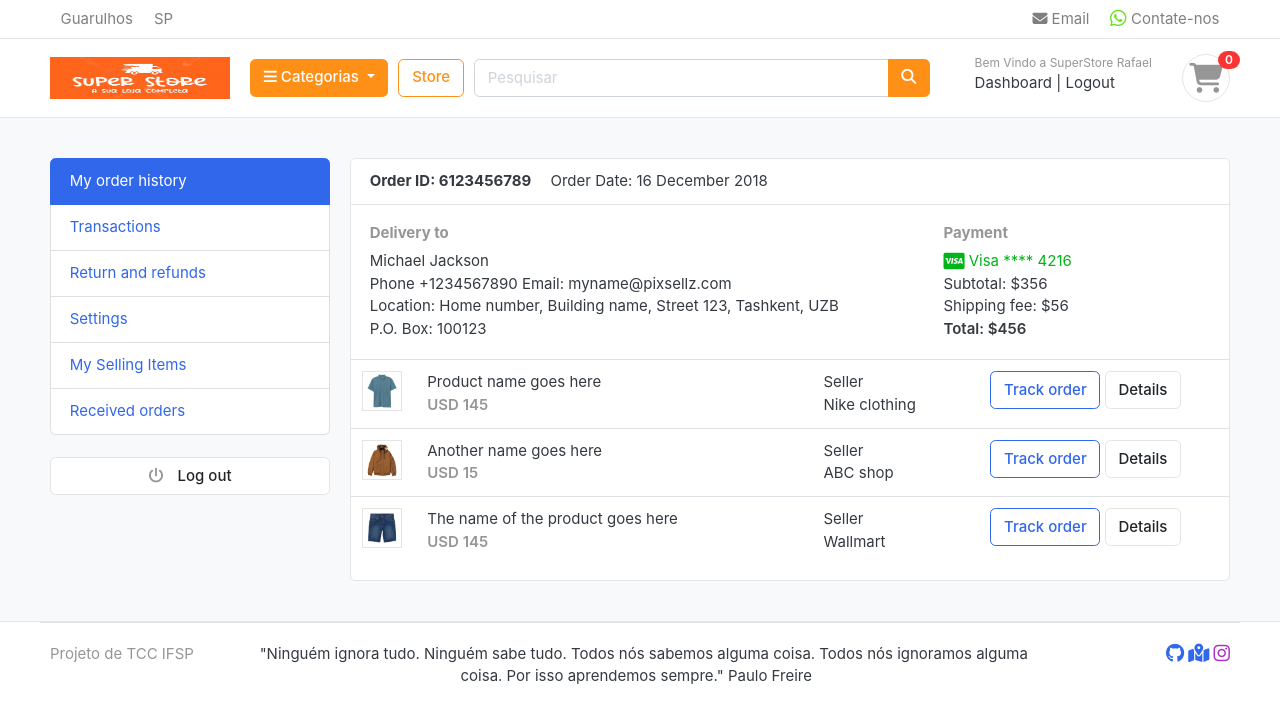
After one commit to RafaelMaldivas/SuperStore, a Django app: page /accounts/ in a window 1280 px wide. The commit adds this page. Shown: the top 723 px of the page. Run offline with Django 4.2, Linux system fonts and the light colour scheme; a user stored in the database is signed in; data comes from the database, SQL or seed files in the repository; both versions use the stored data as it was after the commit; some libraries are stand-ins or nearby versions; some web fonts are replaced.

Commit message:
Dashboard template include

```diff
--- a/accounts/urls.py
+++ b/accounts/urls.py
@@ -5,5 +5,7 @@ urlpatterns = [
     path('register/', views.register, name='register'),
     path('login/', views.login, name='login'),
     path('logout/', views.logout, name='logout'),
+    path('dashboard/', views.dashboard, name='dashboard'),
+     path('', views.dashboard, name='dashboard'),
     path('activate/<uidb64>/<token>/', views.activate, name='activate' ),
 ]
--- a/accounts/views.py
+++ b/accounts/views.py
@@ -59,7 +59,7 @@ def login(request):
         if user is not None:
             auth.login(request, user)
             messages.success(request, 'Você está logado!')
-            return redirect('home')
+            return redirect('dashboard')
         else:
             messages.error(request, 'Erro ao logar, verifique suas credenciais')
             return redirect('login')
@@ -89,3 +89,8 @@ def activate(request, uidb64, token):
     else:
         messages.error(request, 'Link de ativação inválido')
         return redirect('register')
+
+
+@login_required(login_url='login')
+def dashboard(request):
+    return render(request, 'accounts/dashboard.html')
--- /dev/null
+++ b/templates/accounts/dashboard.html
@@ -0,0 +1,104 @@
+{% extends 'base.html' %}
+{% load static %}
+
+{% block content %}
+
+<!-- ========================= SECTION CONTENT ========================= -->
+<section class="section-conten padding-y bg">
+{% include 'includes/alerts.html' %}
+    <div class="container">
+        <div class="row">
+            <aside class="col-md-3">
+                <!--   SIDEBAR   -->
+                <ul class="list-group">
+                    <a class="list-group-item active" href="#"> My order history </a>
+                    <a class="list-group-item" href="#"> Transactions </a>
+                    <a class="list-group-item" href="#"> Return and refunds </a>
+                    <a class="list-group-item" href="#">Settings </a>
+                    <a class="list-group-item" href="#"> My Selling Items </a>
+                    <a class="list-group-item" href="#"> Received orders </a>
+                </ul>
+                <br>
+                <a class="btn btn-light btn-block" href="{% url 'logout' %}"> <i class="fa fa-power-off"></i> <span class="text">Log
+                        out</span> </a>
+                <!--   SIDEBAR .//END   -->
+            </aside>
+            <main class="col-md-9">
+                <article class="card">
+                    <header class="card-header">
+                        <strong class="d-inline-block mr-3">Order ID: 6123456789</strong>
+                        <span>Order Date: 16 December 2018</span>
+                    </header>
+                    <div class="card-body">
+                        <div class="row">
+                            <div class="col-md-8">
+                                <h6 class="text-muted">Delivery to</h6>
+                                <p>Michael Jackson <br>
+                                    Phone +1234567890 Email: myname@pixsellz.com <br>
+                                    Location: Home number, Building name, Street 123, Tashkent, UZB <br>
+                                    P.O. Box: 100123
+                                </p>
+                            </div>
+                            <div class="col-md-4">
+                                <h6 class="text-muted">Payment</h6>
+                                <span class="text-success">
+                                    <i class="fab fa-lg fa-cc-visa"></i>
+                                    Visa **** 4216
+                                </span>
+                                <p>Subtotal: $356 <br>
+                                    Shipping fee: $56 <br>
+                                    <span class="b">Total: $456 </span>
+                                </p>
+                            </div>
+                        </div> <!-- row.// -->
+                    </div> <!-- card-body .// -->
+                    <div class="table-responsive">
+                        <table class="table table-hover">
+                            <tr>
+                                <td width="65">
+                                    <img src="../images/items/1.jpg" class="img-xs border">
+                                </td>
+                                <td>
+                                    <p class="title mb-0">Product name goes here </p>
+                                    <var class="price text-muted">USD 145</var>
+                                </td>
+                                <td> Seller <br> Nike clothing </td>
+                                <td width="250"> <a href="#" class="btn btn-outline-primary">Track order</a> <a href="#"
+                                        class="btn btn-light"> Details </a> </td>
+                            </tr>
+                            <tr>
+                                <td>
+                                    <img src="../images/items/2.jpg" class="img-xs border">
+                                </td>
+                                <td>
+                                    <p class="title mb-0">Another name goes here </p>
+                                    <var class="price text-muted">USD 15</var>
+                                </td>
+                                <td> Seller <br> ABC shop </td>
+                                <td> <a href="#" class="btn btn-outline-primary">Track order</a> <a href="#"
+                                        class="btn btn-light"> Details </a> </td>
+                            </tr>
+                            <tr>
+                                <td>
+                                    <img src="../images/items/3.jpg" class="img-xs border">
+                                </td>
+                                <td>
+                                    <p class="title mb-0">The name of the product goes here </p>
+                                    <var class="price text-muted">USD 145</var>
+                                </td>
+                                <td> Seller <br> Wallmart </td>
+                                <td> <a href="#" class="btn btn-outline-primary">Track order</a> <a href="#"
+                                        class="btn btn-light"> Details </a> </td>
+                            </tr>
+                        </table>
+                    </div> <!-- table-responsive .end// -->
+                </article> <!-- order-group.// -->
+            </main>
+        </div> <!-- row.// -->
+    </div>
+
+
+</section>
+<!-- ========================= SECTION CONTENT END// ========================= -->
+
+{% endblock %}
--- a/templates/includes/nav.html
+++ b/templates/includes/nav.html
@@ -69,7 +69,7 @@
                         <div class="widget-header">
                             <small class="title text-muted">Bem Vindo a SuperStore {{ user.primeiro_nome }}</small>
                             <div>
-                                <a href="#">Dashboard</a> <span class="dark-transp"> | </span>
+                                <a href="{% url 'dashboard' %}">Dashboard</a> <span class="dark-transp"> | </span>
                                 <a href="{% url 'logout' %}"> Logout</a>
                             </div>
                         </div>
```
Also changed, not shown: SuperStore/views.py (line endings or trailing spaces), db.sqlite3, 1 other file.
